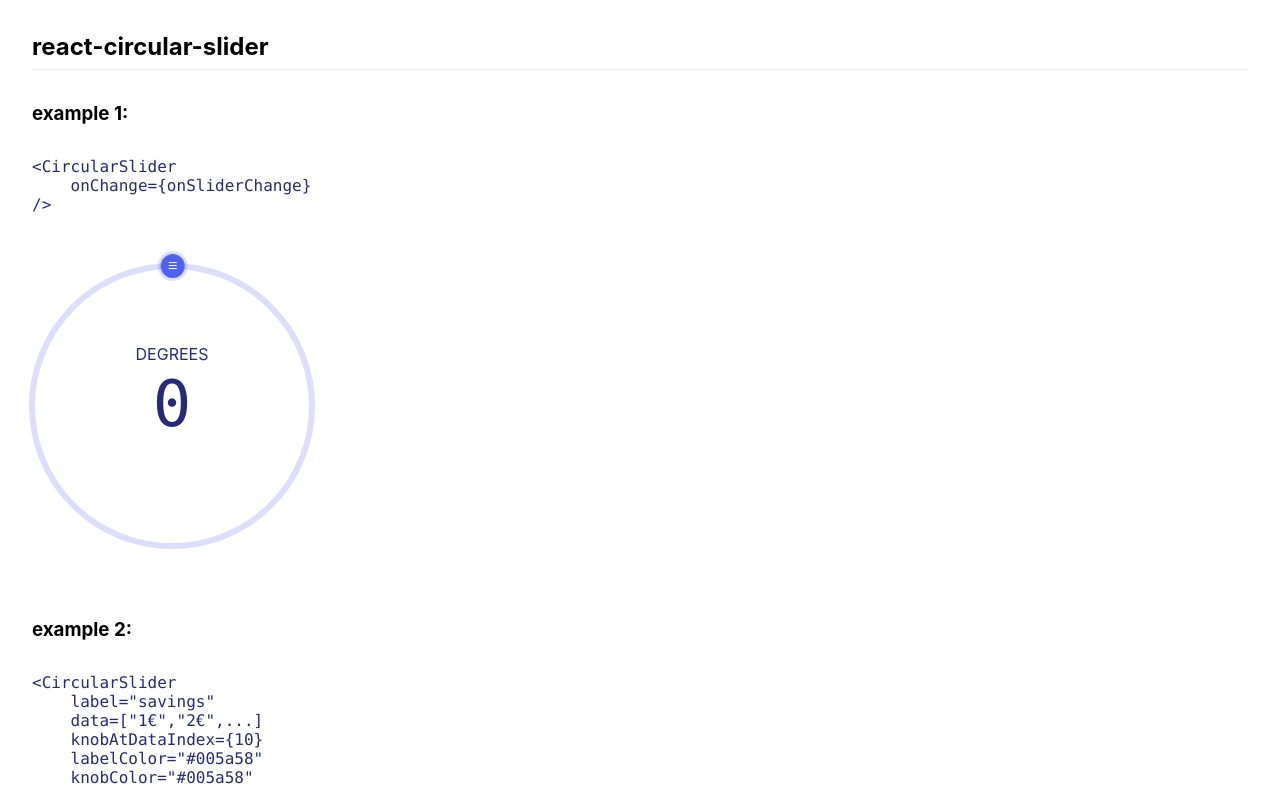
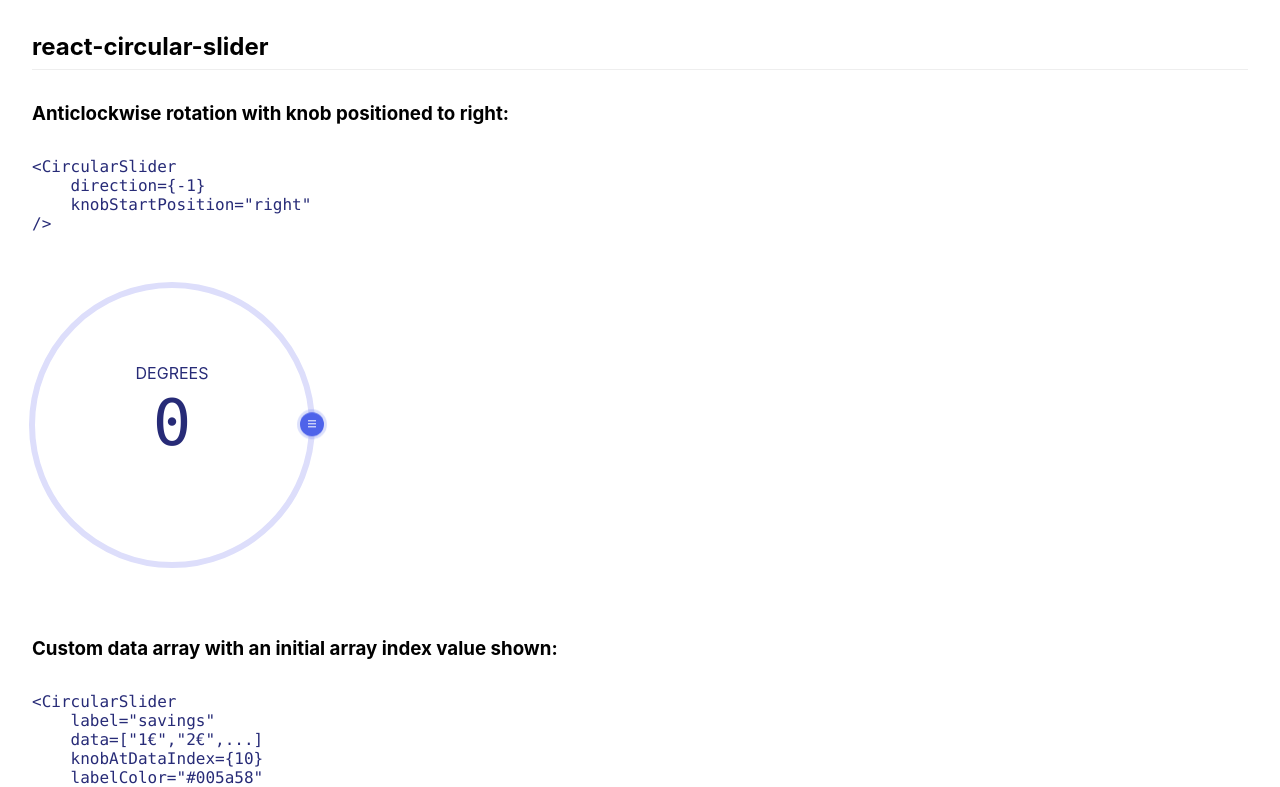
Before and after one commit to fseehawer/react-circular-slider, a React (Create React App) app: page / in a window 1280 px wide. Shown: the top 787 px of the page. Built offline with nearby package versions, Linux system fonts and the light colour scheme.

Commit message:
Add prop to handle slider direction

```diff
--- a/package.json
+++ b/package.json
@@ -1,6 +1,6 @@
 {
   "name": "@fseehawer/react-circular-slider",
-  "version": "1.3.0",
+  "version": "1.4.0",
   "description": "A customizable circular slider with no dependencies.",
   "main": "index.js",
   "repository": {
--- a/src/App.js
+++ b/src/App.js
@@ -18,25 +18,23 @@ const App = () => {
         }
     });
 
-    const onSliderChange = (deg) => {
-        //console.log(deg);
-    };
-
     return (
         <div className={css(styles.wrapper)}>
             <h2 className={css(styles.h2)}>react-circular-slider</h2>
-            <h3 className={css(styles.h3)}>example 1:</h3>
+            <h3 className={css(styles.h3)}>Anticlockwise rotation with knob positioned to right:</h3>
             <pre>
                 {`<CircularSlider
-    onChange={onSliderChange}
+    direction={-1}
+    knobStartPosition="right"
 />`}
             </pre>
             <p>&nbsp;</p>
             <CircularSlider
-                onChange={onSliderChange}
+                direction={-1}
+                knobStartPosition="right"
             />
             <p>&nbsp;</p>
-            <h3 className={css(styles.h3)}>example 2:</h3>
+            <h3 className={css(styles.h3)}>Custom data array with an initial array index value shown:</h3>
             <pre>
                 {`<CircularSlider
     label="savings"
@@ -65,7 +63,7 @@ const App = () => {
                 data={["1€","2€","3€","4€","5€","6€","7€","8€","9€","10€","20€","30€","40€","50€","60€","70€","80€","90€","100€","200€","300€","400€","500€","600€","700€","800€","900€","1000€","2000€","3000€","4000€","5000€","6000€","7000€","8000€","9000€","10000€"]}
             />
             <p>&nbsp;</p>
-            <h3 className={css(styles.h3)}>example 3:</h3>
+            <h3 className={css(styles.h3)}>Custom props with flat line cap:</h3>
             <pre>
                 {`<CircularSlider
     label="Alphabet"
--- a/src/CircularSlider/index.js
+++ b/src/CircularSlider/index.js
@@ -16,6 +16,7 @@ const CircularSlider = (props) => {
     const {
         label = 'DEGREES',
         width = 280,
+        direction = 1,
         knobColor = '#4e63ea',
         knobStartPosition = 'top',
         labelColor = '#272b77',
@@ -69,9 +70,12 @@ const CircularSlider = (props) => {
     const knobPosition = useCallback((radians) => {
         const radius = state.radius;
         const offsetRadians = radians + knobOffset[knobStartPosition];
-        const degrees = (offsetRadians > 0 ? offsetRadians
+        let degrees = (offsetRadians > 0 ? offsetRadians
             :
             ((2 * Math.PI) + offsetRadians)) * (360 / (2 * Math.PI));
+
+        // change direction
+        degrees = (direction === -1 ? 360 - degrees : degrees);
 
         const dashOffset = state.dashFullArray - ((degrees / 360) * state.dashFullArray);
         let currentPoint = 0;
@@ -85,7 +89,7 @@ const CircularSlider = (props) => {
 
         setState(prevState => ({
             ...prevState,
-            dashFullOffset: dashOffset,
+            dashFullOffset: direction * dashOffset,
             label: labelValue,
             knob: {
                 x: (radius * Math.cos(radians) + radius),
@@ -95,7 +99,7 @@ const CircularSlider = (props) => {
 
         // props callback for parent
         onChange(labelValue);
-    }, [state.dashFullArray, state.radius, data, knobOffset, knobStartPosition, onChange]);
+    }, [state.dashFullArray, state.radius, data, knobOffset, knobStartPosition, direction, onChange]);
 
     const onMouseDown = useCallback((event) => {
         setState(prevState => ({
@@ -153,13 +157,13 @@ const CircularSlider = (props) => {
 
         if(knobPositionIndex && !!dataArrayLength) {
             const pointsInCircle = Math.ceil(360 / dataArrayLength);
-            const degrees = knobPositionIndex * pointsInCircle;
+            const degrees = direction * knobPositionIndex * pointsInCircle;
             const radians = (degrees * Math.PI / 180) - knobOffset[knobStartPosition];
 
-            return knobPosition(radians+offset);
+            return knobPosition(radians+(offset*direction));
         }
 
-        return knobPosition(-knobOffset[knobStartPosition]+offset);
+        return knobPosition(-knobOffset[knobStartPosition]+(offset*direction));
         // eslint-disable-next-line
     }, [state.dashFullArray, knobAtDataIndex, data.length]);
 
```
Also changed, not shown: index.js, 9 other files (tests, documents, lock files or other folders).
